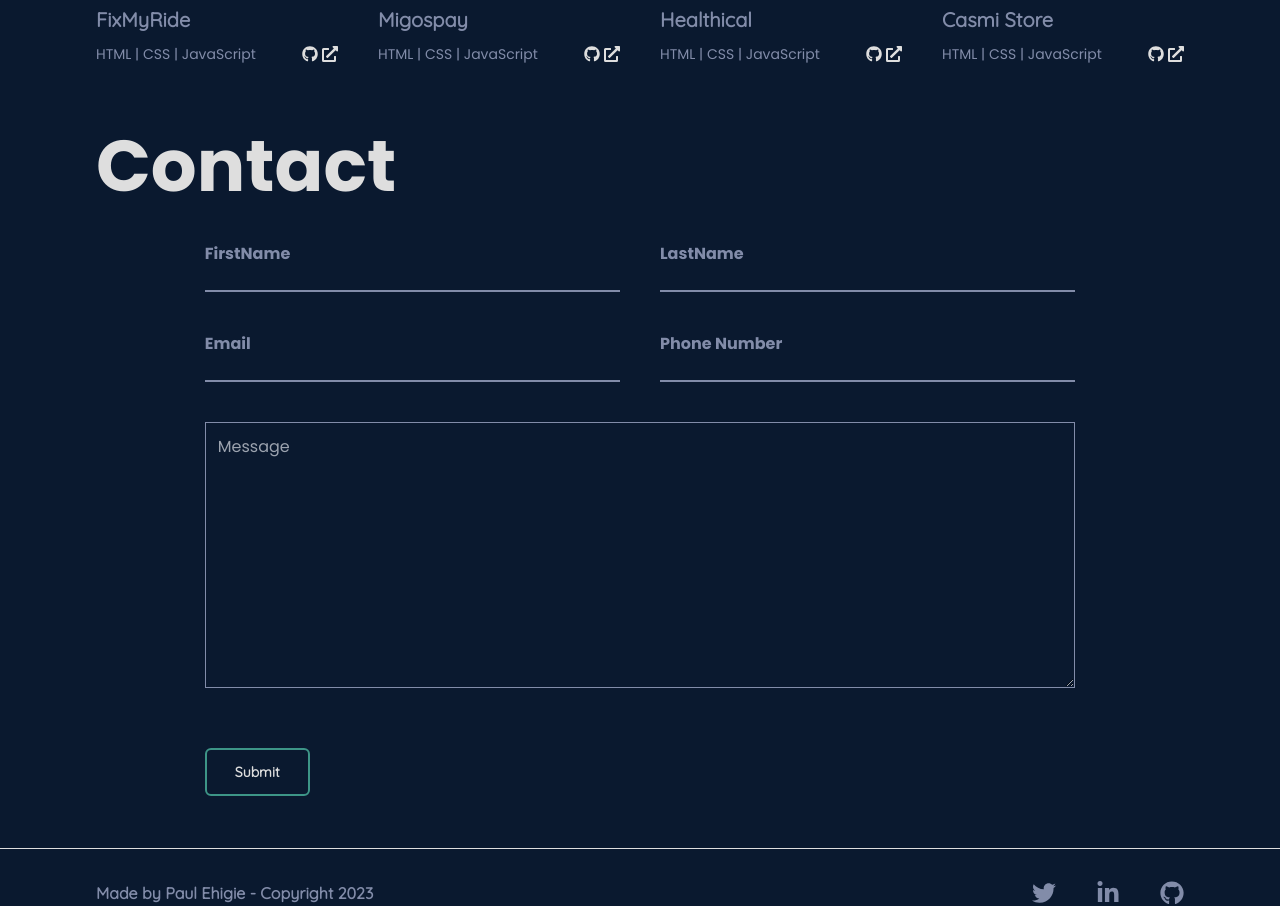
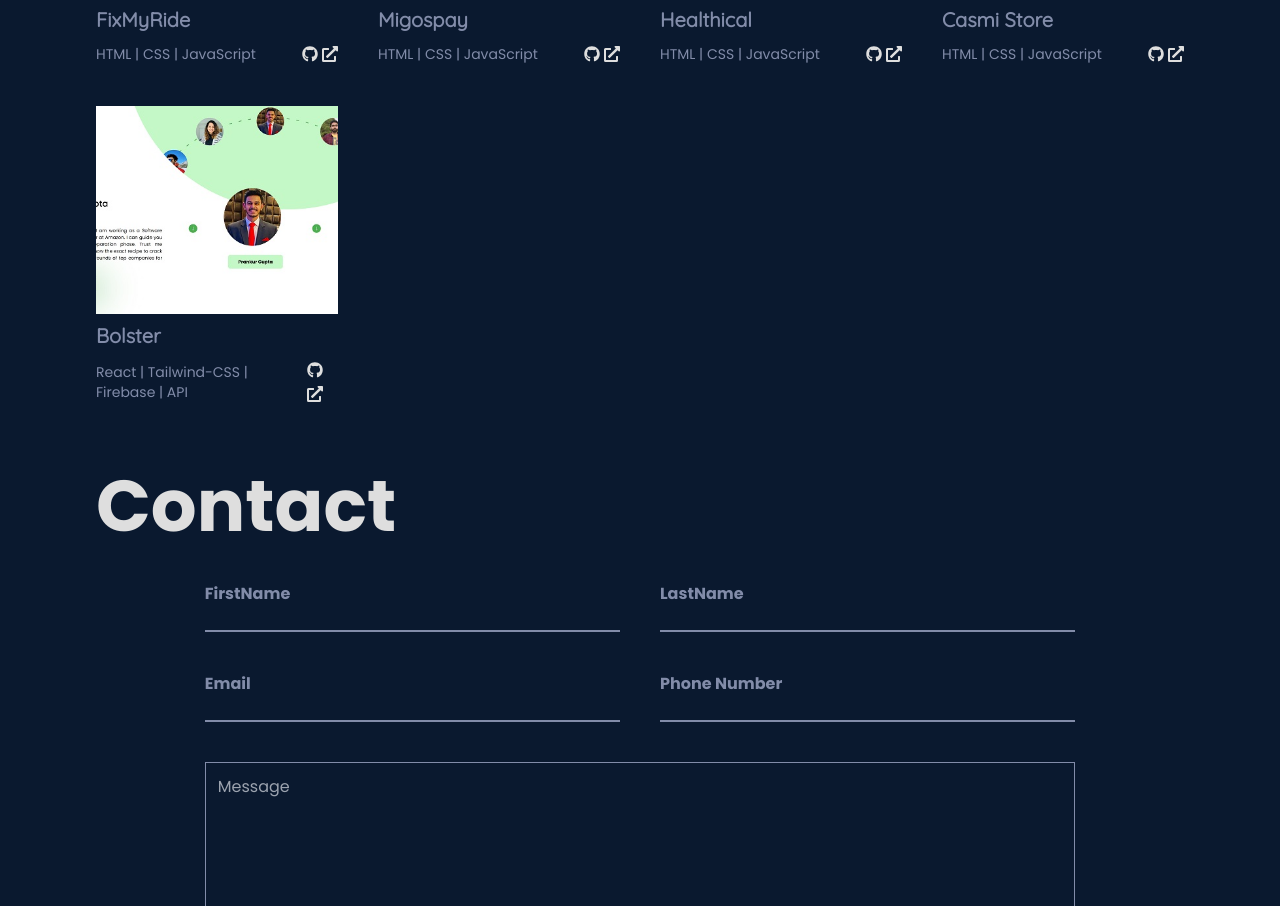
Before and after one commit to Ehigiepaul01/My-portfolio, a React (Vite) app: page / in a window 1280 px wide. Shown: the part 1877-2783 px from the top of the page. Built offline with nearby package versions, Linux system fonts and the light colour scheme.

Commit message:
made more changes

```diff
--- a/src/constants/index.jsx
+++ b/src/constants/index.jsx
@@ -84,14 +84,14 @@ export const Projects = [
     github: "https://github.com/Ehigiepaul01/casmi_store",
     live: "https://casmi-store.netlify.app/",
   },
-  // {
-  //   id: 5,
-  //   image: mentor,
-  //   name: "React | Tailwind-CSS | Firebase | API",
-  //   work: "Bolster",
-  //   github: "https://github.com/TRIPLE-ADE/Metro-web",
-  //   live: "https://bolsterpp.netlify.app/",
-  // },
+  {
+    id: 5,
+    image: mentor,
+    name: "React | Tailwind-CSS | Firebase | API",
+    work: "Bolster",
+    github: "https://github.com/TRIPLE-ADE/Metro-web",
+    live: "https://bolsterpp.netlify.app/",
+  },
   // {
   //   id: 6,
   //   image: bank,
```
